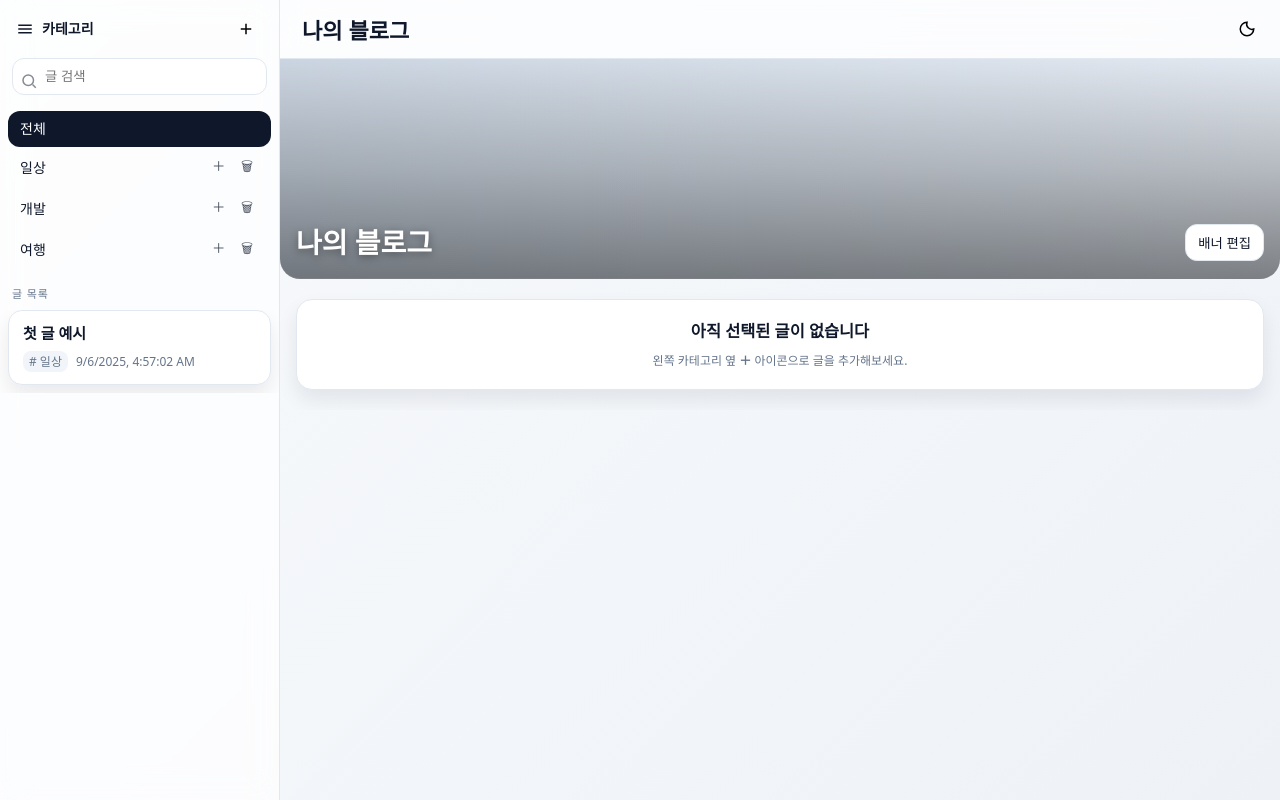
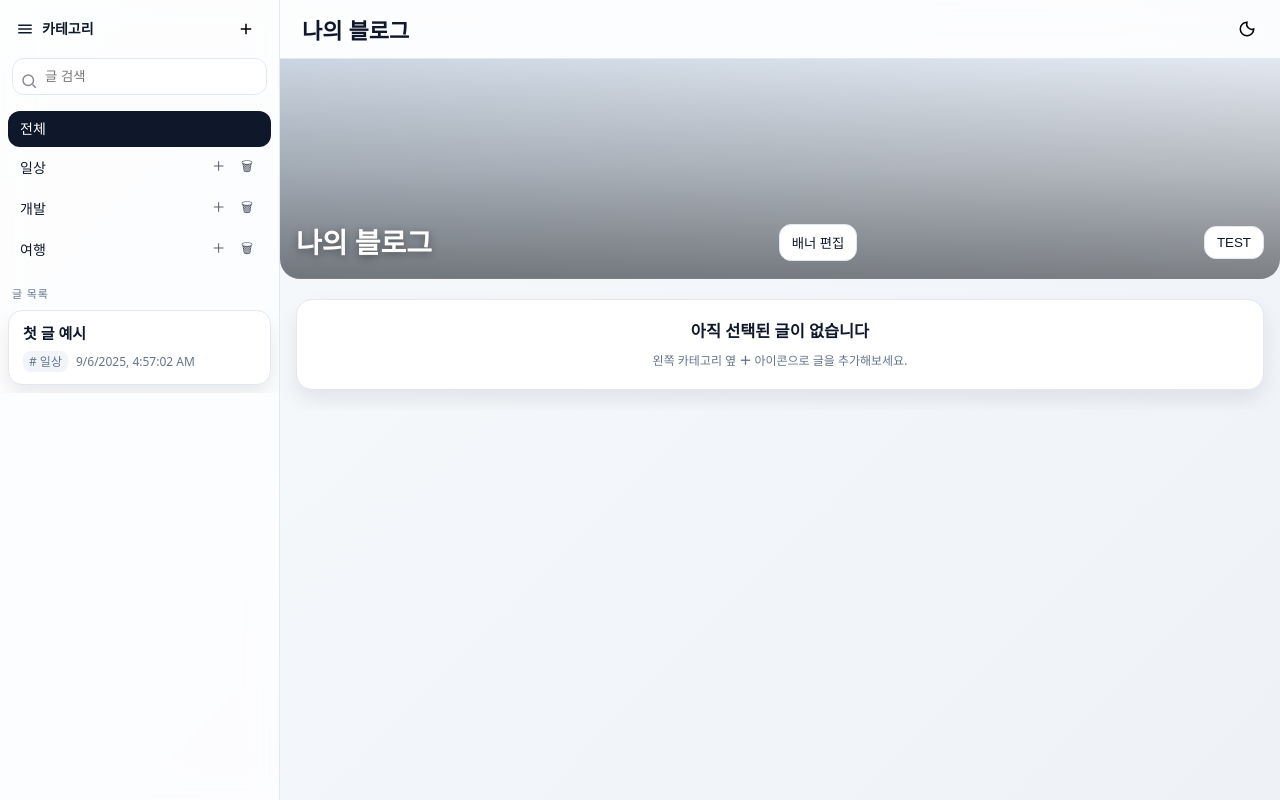
Before and after one commit to Dalgomi94/Portfolio, a Django app: template templates/index.html in a window 1280 px wide. Run offline with Django 5.2, Linux system fonts and the light colour scheme; the template is opened without the code that fills it, so the values that code supplies are empty; parts of the project's set-up code (start-up, migrations or seed data) failed here and were passed over.

Commit message:
ajax test 버튼 추가

```diff
--- a/index/urls.py
+++ b/index/urls.py
@@ -3,4 +3,5 @@ from . import views
 
 urlpatterns = [
     path('', views.index, name='index'),
+    path("ajax/test/", views.index_ajax, name="test_ajax"),
 ]
--- /dev/null
+++ b/static/js/custom.js
@@ -0,0 +1,14 @@
+    $("#test").on("click", () => {
+        console.log("abc")
+
+        $.ajax({
+            url: "test_ajax",
+            type: "GET",
+            success: function(response) {
+                alert(response.Good);
+            },
+            error: function(xhr, status, error) {
+                alert("에러 발생: " + error);
+            }
+        });
+    });
--- a/templates/index.html
+++ b/templates/index.html
@@ -1,5 +1,10 @@
 {% extends 'base/base.html' %}
 {% load static %}
+
+{% block headscript %}
+<script src="https://ajax.googleapis.com/ajax/libs/jquery/3.6.0/jquery.min.js">
+</script>
+{% endblock %}
 
 {% block css %}
 <!-- 외부 CSS 호출 -->
@@ -36,6 +41,7 @@
                 <div class="hero-content">
                     <h2 id="heroTitle" class="hero-title">나의 블로그</h2>
                     <button id="btnBanner" class="btn">배너 편집</button>
+                    <button id="test" class="btn">TEST</button>
                 </div>
             </div>
         </section>
@@ -72,6 +78,7 @@
 
 {% block script %}
 <script src="{% static 'js/modal.js' %}"></script>
+<script src="{% static 'js/custom.js' %}"></script>
 <script src="{% static 'js/sidebar.js' %}"></script>
 <script src="{% static 'js/index.js' %}"></script>
 {% endblock %}
```
